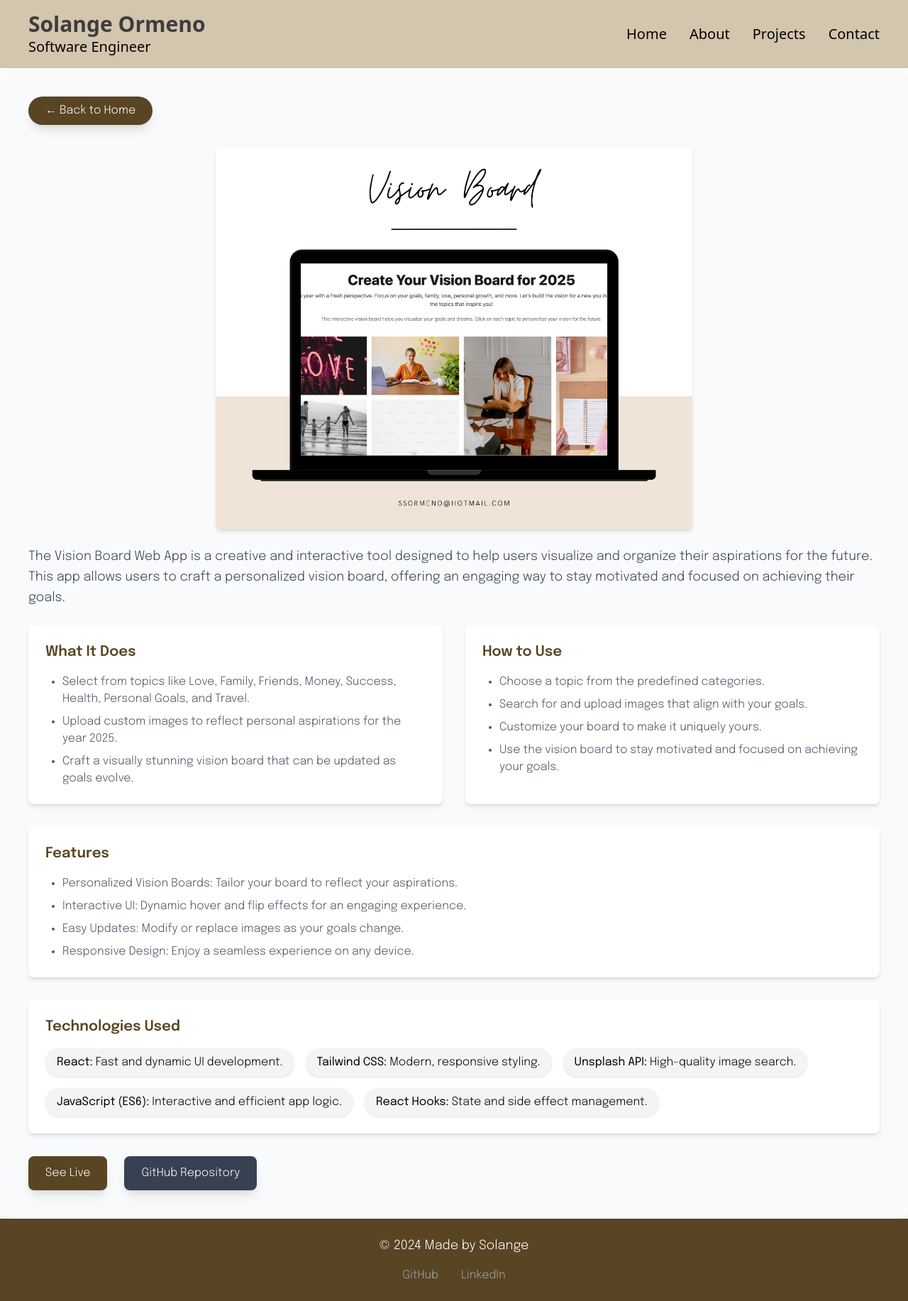
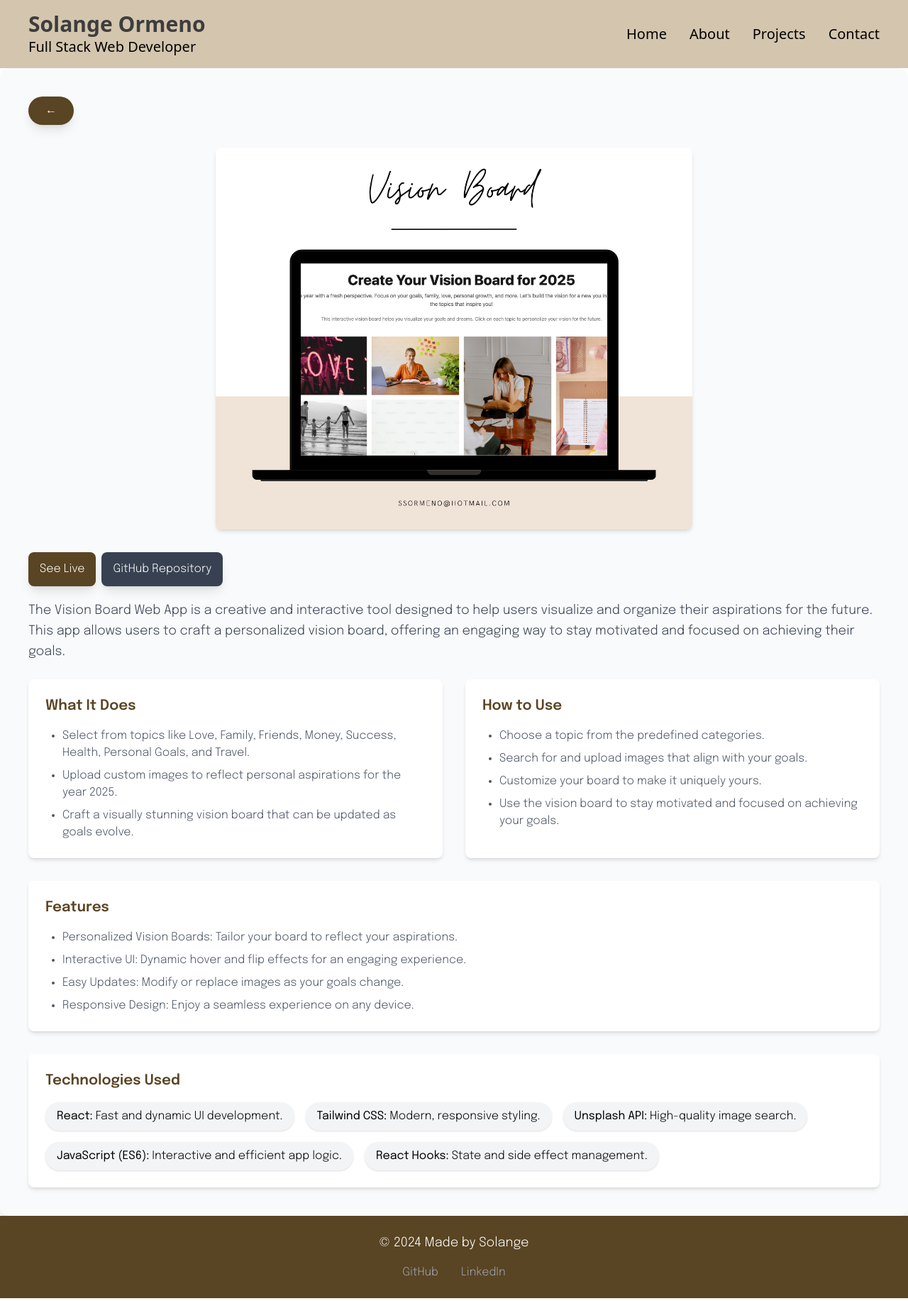
Before and after one commit to zol22/Portfolio, a React (Vite) app: page /projects/1 in a window 1280 px wide. Shown: the whole page at 71% size. Built offline with nearby package versions, Linux system fonts and the light colour scheme.

Commit message:
update project

```diff
--- a/src/components/About.jsx
+++ b/src/components/About.jsx
@@ -3,11 +3,11 @@ const About = () => {
     return (
         <div id="about" className="px-20 pt-20 scroll-mt-16">
         <h1 className="text-lg sm:text-lg xs:text-base mb-10 leading-normal">
-        Hi, I’m Solange! I’m a Software Engineer with over 5 years of experience building
-        websites that are both functional and easy to use. I enjoy solving problems,
-        writing clean code, and bringing ideas to life through technology. When I’m not coding,
-        I celebrate my wins (like fixing bugs) with a little dance.
-        Let’s create something amazing together!</h1>
+        Hi, I’m Solange! I’m a Full-Stack Web Developer specializing in modern JavaScript frameworks, with over 5 years of experience building
+        user-friendly web applications that solve real-world problems. I love writing clean code and bringing ideas to life through technology.
+        Every challenge I’ve faced has made me a stronger developer 😊
+        Let’s build something amazing together!
+        </h1>
         </div>
     )
 }
--- a/src/components/ProjectDetail.jsx
+++ b/src/components/ProjectDetail.jsx
@@ -120,37 +120,38 @@ const ProjectDetail = () => {
     4: {
       name: "Job Tracker",
       image: "/images/job-tracker.png",
-      description: `The Job Tracker Web App is a full-stack application designed to help users efficiently manage and track job applications. Built with modern web technologies, it offers a user-friendly interface for organizing job data, tracking statuses, and adding notes, ensuring users stay on top of their job search.`,
+      description: `The Job Tracker Web App is a A full-stack job application tracker built with Next.js, Prisma, PostgreSQL, and Clerk Authentication, designed to help users manage and track their job applications efficiently.`,
       whatItDoes: [
-        "Enables users to add, edit, and delete job applications.",
-        "Tracks job details such as title, company, description, status, and comments.",
-        "Provides tabs for filtering jobs by their status, such as Applied, Interviewing, Offers, and Archived.",
-        "Displays detailed history of status changes for each job.",
-        "Includes reminders for follow-ups and interview preparation.",
+        "Track job applications with status updates (Applied, Interviewing, Offer, etc.).",
+        "Add comments & notes for each job entry.",
+        "Optimistic UI updates for instant feedback.",
+        "User authentication via Clerk (Sign In, Sign Up, Logout).",
+        "Database integration with Prisma & PostgreSQL.",
+        "Responsive UI with Tailwind CSS.",
         "Allows users to log daily affirmations for motivation."
      ],
       howToUse: [
-        "Enter the job title, company, description, and status using the intuitive form.",
-        "View job applications in a categorized table.",
-        "Update statuses (e.g., Applied, Interview Scheduled) and add comments for better tracking.",
-        "Add reminders for interviews or follow-ups.",
-        "Log affirmations to keep yourself focused during the job search."
+        "Sign up / Log in to access the dashboard.",
+        "Add a job with details like company name, title, and status.",
+        "Update job statuses (e.g., Applied, Interviewed) as you progress through applications.",
+        "Add notes/comments to track recruiter feedback.",
+        "View job statistics for insights on your job search."
       ],
       features: [
-        "Dynamic Status Tracking: Easily update job statuses and view their history.",
-        "Reminders Section: Create custom reminders for interviews and tasks.",
-        "Motivational Affirmations: A section to write and save daily affirmations.",
-        "Responsive Design: Mobile-friendly layout ensures usability across devices."
+        "User Authentication (Clerk)",
+        "CRUD Operations (Create, Read, Update, Delete Jobs)",
+        "Optimistic UI for Instant Updates",
+        "Responsive Design (Mobile & Desktop)",
+        "Data Persistence with PostgreSQL & Prisma",
       ],
       purpose: `The Course Progress Tracker simplifies and automates the tedious process of manually checking course progress. Designed for Udemy learners, it not only enhances learning organization but also serves as a showcase of Python automation and web scraping expertise.`,
       technologies: [
-        { name: "React", description: "Powers the dynamic and interactive user interface." },
-        { name: "Tailwind CSS", description: "For responsive and modern UI design." },
-        { name: "Next.js", description: "Server-rendered user interfaces." },
-        { name: "Express.js", description: "Handles API endpoints for CRUD operations." },
-        { name: "Node.js", description: "Backend runtime environment." },
-        { name: "Netlify", description: "Hosts the frontend." },
-        { name: "Render", description: " Hosts the backend." },
+        { name: "FrontEnd", description: "Next.js, React, Tailwind.CSS" },
+        { name: "Backend", description: "Next.js API Routes, Prisma" },
+        { name: "Database", description: "PostgreSQL (via prisma ORM)" },
+        { name: "Authentication", description: "Clerk" },
+        { name: "State management", description: "Zustand" },
+        { name: "Deployment", description: "Vercel" },
 
       ],
       problemSolved: `Tracking Udemy course progress manually is time-consuming and prone to errors. This project automates the process, providing a clear and structured way to monitor learning, thereby saving time and boosting productivity.`,
@@ -202,7 +203,7 @@ const ProjectDetail = () => {
         onClick={() => navigate("/")}
         className="px-6 py-2 mb-8 bg-primary text-white rounded-full shadow-lg hover:scale-105 transition-transform duration-300"
       >
-        ← Back to Home
+        ←
       </button>
       {/* <h1 className="text-2xl font-bold px-4 py-2 rounded-lg flex justify-center">
           {project.name}
@@ -215,6 +216,31 @@ const ProjectDetail = () => {
           className="w-full max-w-2xl  h-auto rounded-lg shadow-md"
         />
 
+      </div>
+
+
+      {/* Call-to-Action */}
+      <div className="flex gap-2 mt-8 mb-5">
+        {project.liveLink && (
+          <a
+            href={project.liveLink}
+            target="_blank"
+            rel="noopener noreferrer"
+            className="px-4 py-3 bg-primary text-white rounded-lg shadow-lg hover:scale-105 transition-transform"
+          >
+            See Live
+          </a>
+        )}
+        {project.githubLink && (
+          <a
+            href={project.githubLink}
+            target="_blank"
+            rel="noopener noreferrer"
+            className="px-4 py-3 bg-gray-700 text-white rounded-lg shadow-lg hover:scale-105 transition-transform"
+          >
+            GitHub Repository
+          </a>
+        )}
       </div>
 
       {/* Description */}
@@ -275,30 +301,6 @@ const ProjectDetail = () => {
           ))}
         </div>
       </div>
-
-      {/* Call-to-Action */}
-      <div className="flex gap-6 mt-8">
-        {project.liveLink && (
-          <a
-            href={project.liveLink}
-            target="_blank"
-            rel="noopener noreferrer"
-            className="px-6 py-3 bg-primary text-white rounded-lg shadow-lg hover:scale-105 transition-transform"
-          >
-            See Live
-          </a>
-        )}
-        {project.githubLink && (
-          <a
-            href={project.githubLink}
-            target="_blank"
-            rel="noopener noreferrer"
-            className="px-6 py-3 bg-gray-700 text-white rounded-lg shadow-lg hover:scale-105 transition-transform"
-          >
-            GitHub Repository
-          </a>
-        )}
-      </div>
     </section>
   );
 };
--- a/src/components/Skills.jsx
+++ b/src/components/Skills.jsx
@@ -2,8 +2,8 @@
 const skills = {
   Frontend: ['React','Tailwind CSS','Next.js','Typescript', 'Responsive Design'],
   Backend: ['Node.js', 'Express.js' , 'GraphQL'],
-  Databases: ['Firebase','SQL', 'MongoDB'],
-  Others: ['Automation Testing', 'Agile Methodologies', 'Authentication', 'APIs','Git', 'JIRA'],
+  Databases: ['Firebase','SQL', 'PostgreSQL', 'Prisma'],
+  Others: ['Agile Methodologies', 'Authentication', 'APIs','Git', 'JIRA', 'Zustand', "Redux Toolkit"],
 };
 
 const Skills = () => {
--- a/src/components/Title.jsx
+++ b/src/components/Title.jsx
@@ -9,7 +9,7 @@ const Title = () => {
     return (
         <Link to="/" onClick={handleHomeClick}>
             <h2 className="text-3xl text-textPrimary font-semibold ">Solange Ormeno</h2>
-            <h2 className="text-xl">Software Engineer</h2>
+            <h2 className="text-xl">Full Stack Web Developer</h2>
         </Link>
     )
 
```
Also changed, not shown: public/images/job-tracker.png.
